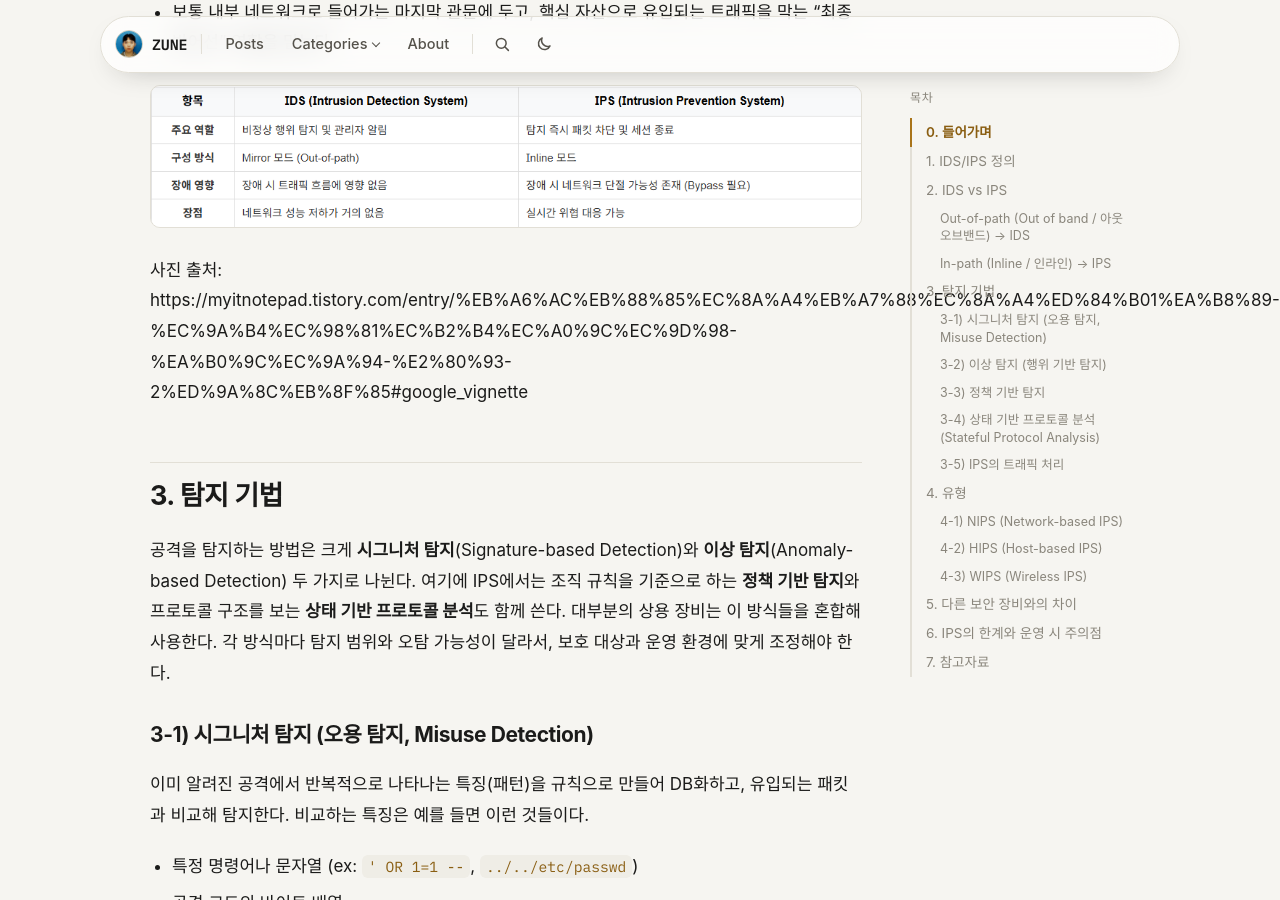
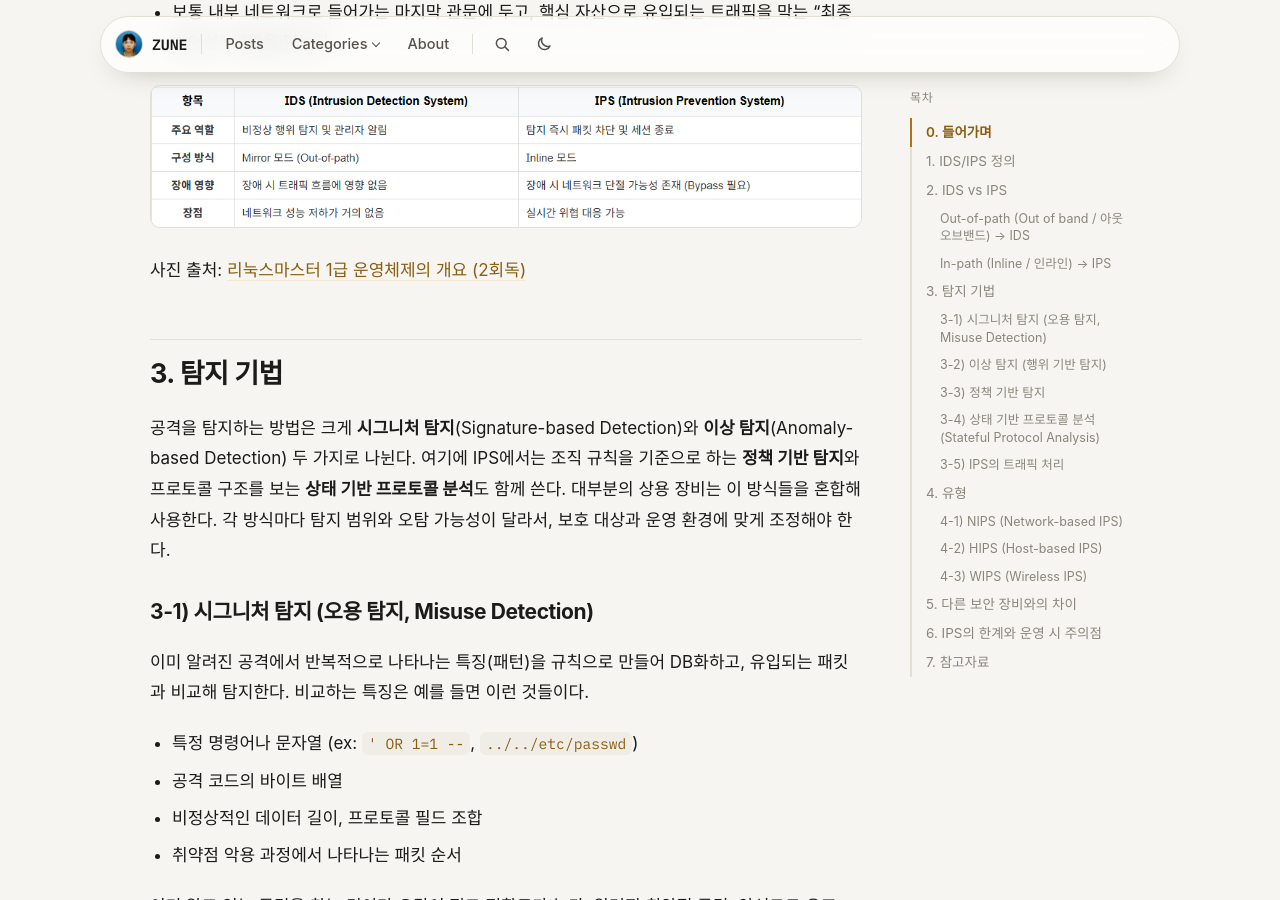
Before and after one commit to junseopark0216/junseopark0216.github.io, a Jekyll site: the page built from _posts/2026-11-23-ids-ips.md, in a window 1280 px wide and 900 px high, scrolled down 2866 px. Built offline with Jekyll 4.4.1, drawn with Linux system fonts in a browser that asks for light colours; some web fonts are replaced.

Commit message:
Update 2026-11-23-ids-ips.md

```diff
--- a/_posts/2026-11-23-ids-ips.md
+++ b/_posts/2026-11-23-ids-ips.md
@@ -50,7 +50,7 @@ IDS는 스위치가 복제해 준 사본만 보므로 원본 공격은 이미
 
 ![image.png]({{ site.baseurl }}/assets/img/posts/ids-ips/02.png)
 
-사진 출처: https://myitnotepad.tistory.com/entry/%EB%A6%AC%EB%88%85%EC%8A%A4%EB%A7%88%EC%8A%A4%ED%84%B01%EA%B8%89-%EC%9A%B4%EC%98%81%EC%B2%B4%EC%A0%9C%EC%9D%98-%EA%B0%9C%EC%9A%94-%E2%80%93-2%ED%9A%8C%EB%8F%85#google_vignette
+사진 출처: [리눅스마스터 1급 운영체제의 개요 (2회독)](https://myitnotepad.tistory.com/entry/%EB%A6%AC%EB%88%85%EC%8A%A4%EB%A7%88%EC%8A%A4%ED%84%B01%EA%B8%89-%EC%9A%B4%EC%98%81%EC%B2%B4%EC%A0%9C%EC%9D%98-%EA%B0%9C%EC%9A%94-%E2%80%93-2%ED%9A%8C%EB%8F%85)
 
 ## 3. 탐지 기법
 
```
